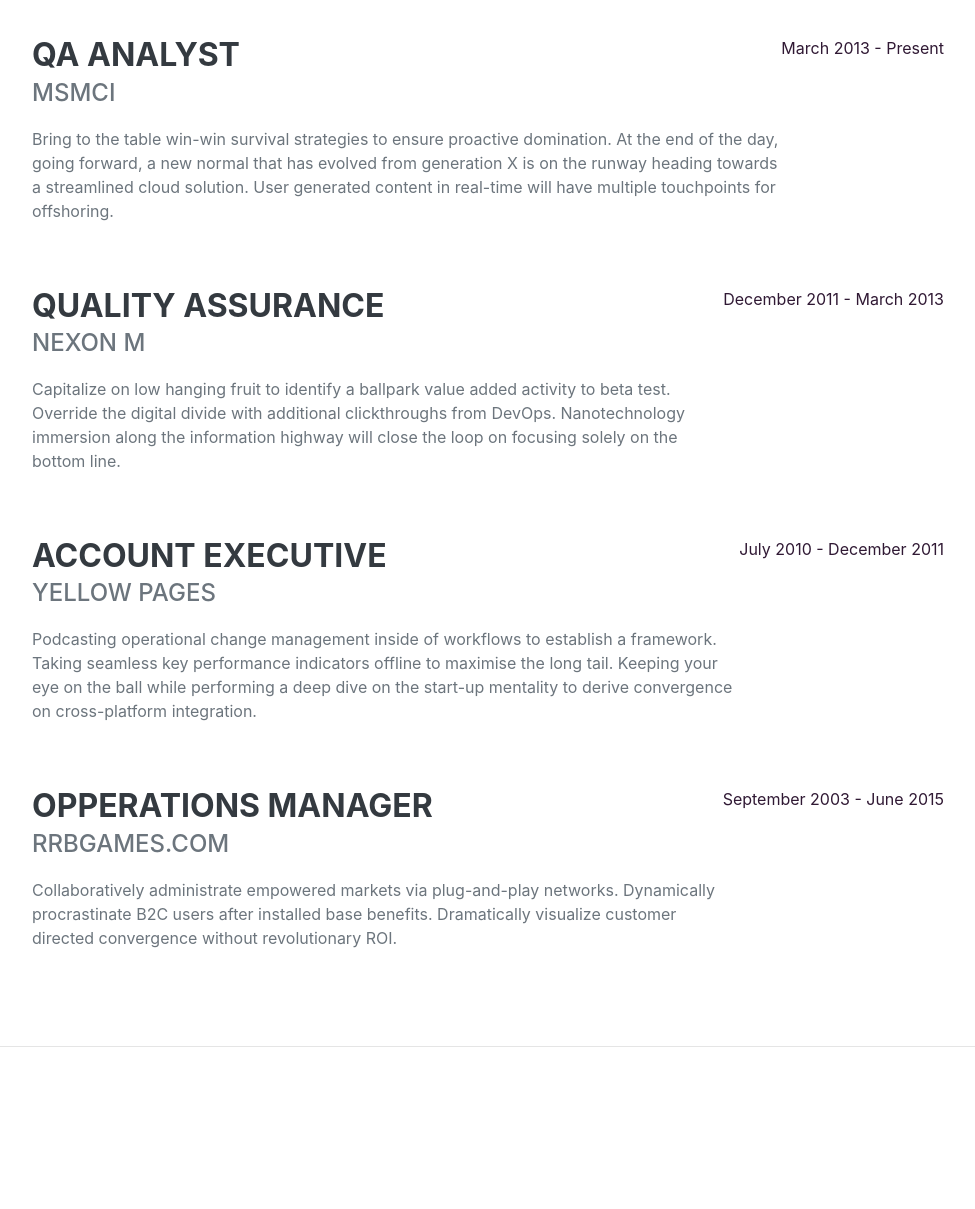
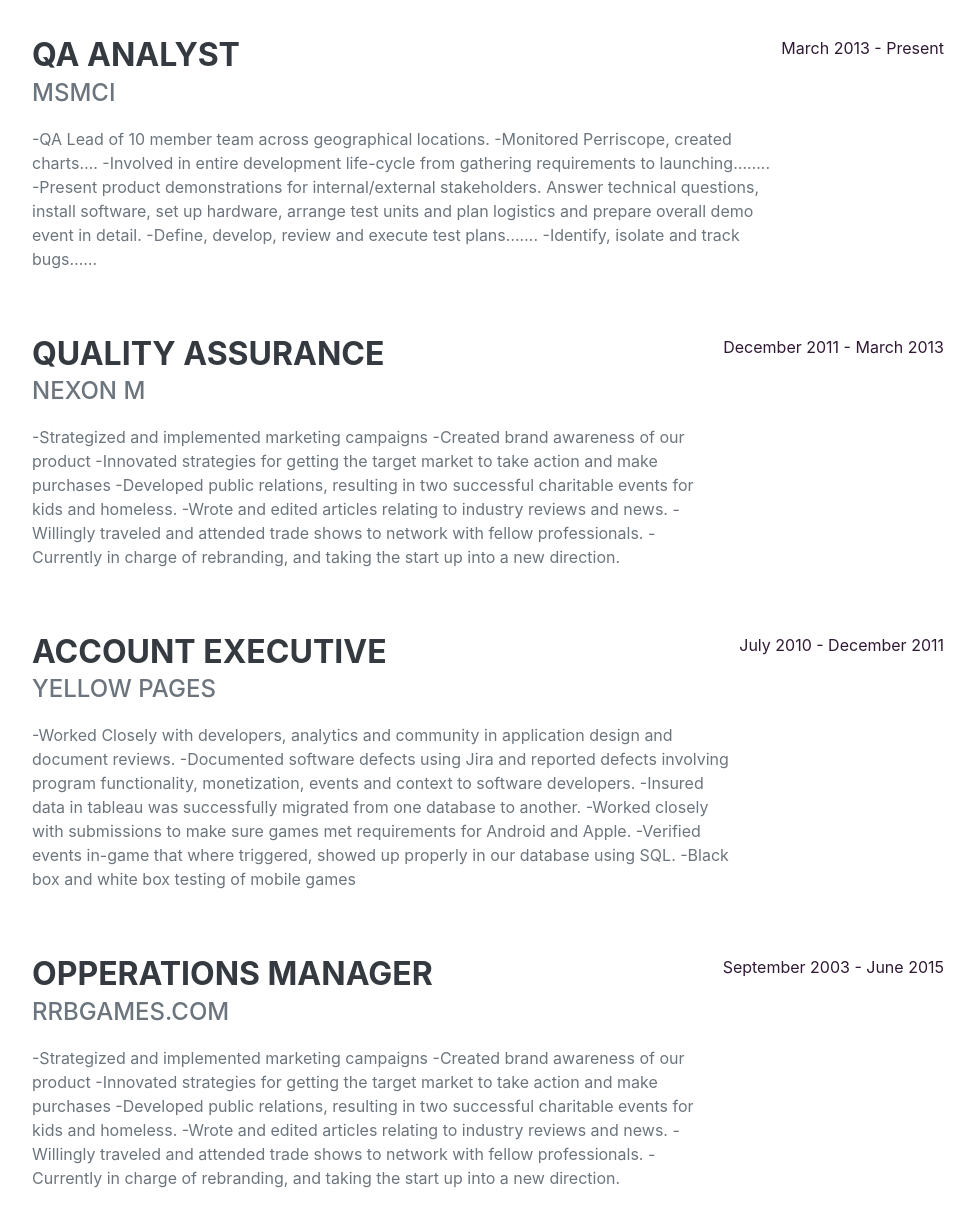
Before and after one commit to jeffwiffaf/jeffwiffaf, a plain HTML site: page index.html in a window 1280 px wide. Shown: the part 960-2169 px from the top of the page, without its empty margins (288-1263 px from the left). Drawn offline with nearby package versions, Linux system fonts and the light colour scheme; a web font is replaced by a local one.

Commit message:
Add files via upload

```diff
--- a/index.html
+++ b/index.html
@@ -65,7 +65,12 @@
                         <div class="flex-grow-1">
                             <h3 class="mb-0">QA Analyst</h3>
                             <div class="subheading mb-3"> MSMCI </div>
-                            <p>Bring to the table win-win survival strategies to ensure proactive domination. At the end of the day, going forward, a new normal that has evolved from generation X is on the runway heading towards a streamlined cloud solution. User generated content in real-time will have multiple touchpoints for offshoring.</p>
+                            <p>-QA Lead of 10 member team across geographical locations.
+                                -Monitored Perriscope, created charts….
+                                -Involved in entire development life-cycle from gathering requirements to launching……..
+                                -Present product demonstrations for internal/external stakeholders. Answer technical questions, install software, set up hardware, arrange test units and plan logistics and prepare overall demo event in detail.
+                                -Define, develop, review and execute test plans…….
+                                -Identify, isolate and track bugs……</p>
                         </div>
                         <div class="flex-shrink-0"><span class="text-primary">March 2013 - Present</span></div>
                     </div>
@@ -73,7 +78,13 @@
                         <div class="flex-grow-1">
                             <h3 class="mb-0">Quality Assurance</h3>
                             <div class="subheading mb-3">NEXON M</div>
-                            <p>Capitalize on low hanging fruit to identify a ballpark value added activity to beta test. Override the digital divide with additional clickthroughs from DevOps. Nanotechnology immersion along the information highway will close the loop on focusing solely on the bottom line.</p>
+                            <p>-Strategized and implemented marketing campaigns
+                                -Created brand awareness of our product
+                                -Innovated  strategies for getting the target market to take action and make purchases
+                                -Developed public relations, resulting in two successful charitable events for kids and homeless.
+                                -Wrote and edited articles relating to industry reviews and news.
+                                -Willingly traveled and attended trade shows to network with fellow professionals.
+                                -Currently in charge of rebranding, and taking the start up into a new direction.</p>
                         </div>
                         <div class="flex-shrink-0"><span class="text-primary">December 2011 - March 2013</span></div>
                     </div>
@@ -81,7 +92,12 @@
                         <div class="flex-grow-1">
                             <h3 class="mb-0">Account Executive</h3>
                             <div class="subheading mb-3">Yellow Pages</div>
-                            <p>Podcasting operational change management inside of workflows to establish a framework. Taking seamless key performance indicators offline to maximise the long tail. Keeping your eye on the ball while performing a deep dive on the start-up mentality to derive convergence on cross-platform integration.</p>
+                            <p>-Worked Closely with developers, analytics and community in application design and document reviews.
+                                -Documented software defects using Jira and reported defects involving program functionality, monetization, events and context to software developers.
+                                -Insured data in tableau was successfully migrated from one database to another.
+                                -Worked closely with submissions to make sure games met requirements for Android and Apple.
+                                -Verified events in-game that where triggered, showed up properly in our database using SQL.
+                                -Black box and white box testing of mobile games</p>
                         </div>
                         <div class="flex-shrink-0"><span class="text-primary">July 2010 - December 2011</span></div>
                     </div>
@@ -89,7 +105,14 @@
                         <div class="flex-grow-1">
                             <h3 class="mb-0">Opperations Manager  </h3>
                             <div class="subheading mb-3">RRBGames.com</div>
-                            <p>Collaboratively administrate empowered markets via plug-and-play networks. Dynamically procrastinate B2C users after installed base benefits. Dramatically visualize customer directed convergence without revolutionary ROI.</p>
+                            <p>
+                                -Strategized and implemented marketing campaigns
+                                -Created brand awareness of our product
+                                -Innovated  strategies for getting the target market to take action and make purchases
+                                -Developed public relations, resulting in two successful charitable events for kids and homeless.
+                                -Wrote and edited articles relating to industry reviews and news.
+                                -Willingly traveled and attended trade shows to network with fellow professionals.
+                                -Currently in charge of rebranding, and taking the start up into a new direction.</p>
                         </div>
                         <div class="flex-shrink-0"><span class="text-primary">September 2003 - June 2015</span></div>
                     </div>
```
